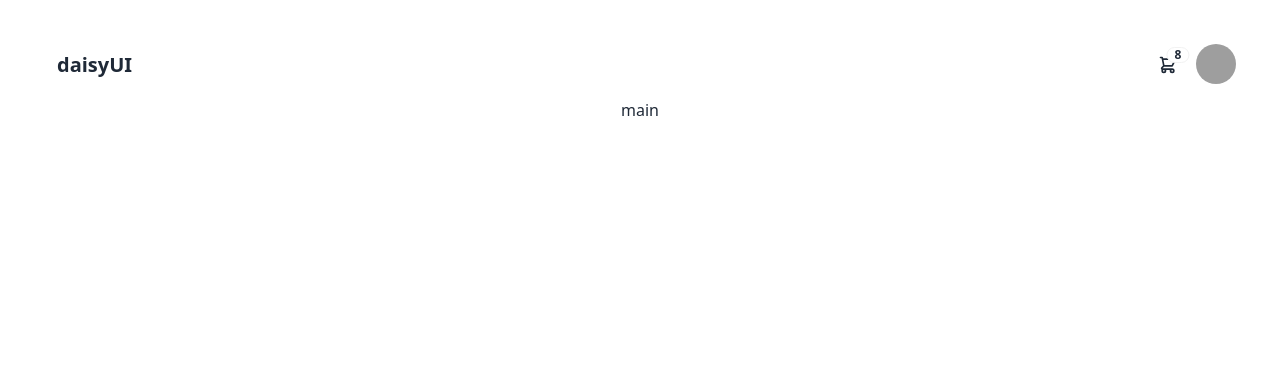
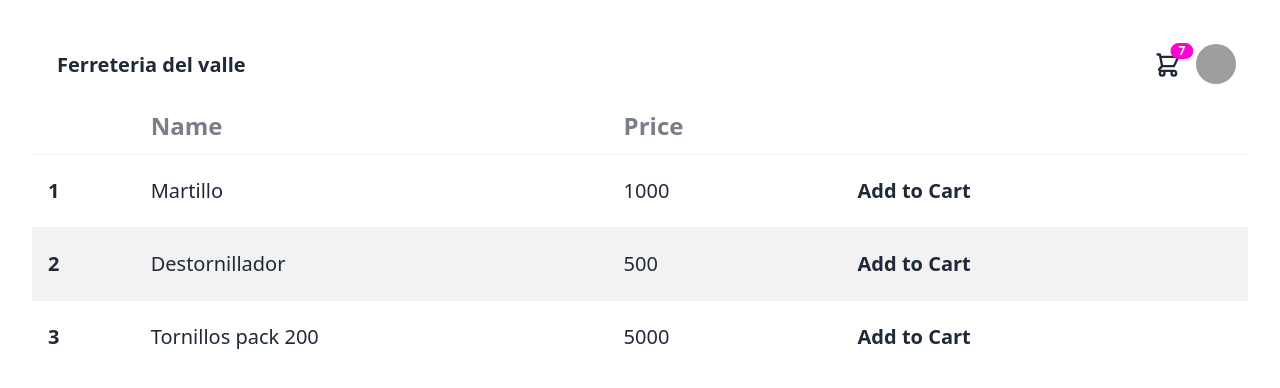
Before and after one commit to bulfonjf/PreEntrega1Bulfon, a React (Vite) app: page / in a window 1280 px wide. Shown: the top 388 px of the page. Built offline with nearby package versions, Linux system fonts and the light colour scheme; grey boxes are pictures that could not be loaded.

Commit message:
Add table with products

```diff
--- a/src/App.tsx
+++ b/src/App.tsx
@@ -1,11 +1,16 @@
 import "./App.css";
 import NavBar from "./components/NavBar";
+import ItemListContainer from "./components/ItemListContainer";
 
 function App() {
   return (
     <>
-      <NavBar />
-      <main>main</main>
+      <div className="container mx-auto">
+        <NavBar />
+      </div>
+      <div className="container mx-auto">
+        <ItemListContainer />
+      </div>
     </>
   );
 }
--- /dev/null
+++ b/src/components/AddToCart.tsx
@@ -0,0 +1,21 @@
+interface Props {
+  name: string;
+  price: number;
+}
+
+function handleClick(name: string, price: number) {
+  alert(`agregaste ${name} $${price}`);
+}
+
+export default function AddToCart({ name, price }: Props) {
+  return (
+    <>
+      <button
+        className="btn btn-ghost btn-xl text-xl"
+        onClick={() => handleClick(name, price)}
+      >
+        Add to Cart
+      </button>
+    </>
+  );
+}
--- /dev/null
+++ b/src/components/CartWidget.tsx
@@ -0,0 +1,44 @@
+interface Props {
+  count: number;
+  subtotal: number;
+}
+
+export default function CartWidget({ count, subtotal }: Props) {
+  return (
+    <div className="dropdown dropdown-end">
+      <div tabIndex={0} role="button" className="btn btn-ghost btn-circle">
+        <div className="indicator">
+          <svg
+            xmlns="http://www.w3.org/2000/svg"
+            className="h-7 w-7"
+            fill="none"
+            viewBox="0 0 24 24"
+            stroke="currentColor"
+          >
+            <path
+              strokeLinecap="round"
+              strokeLinejoin="round"
+              strokeWidth="2"
+              d="M3 3h2l.4 2M7 13h10l4-8H5.4M7 13L5.4 5M7 13l-2.293 2.293c-.63.63-.184 1.707.707 1.707H17m0 0a2 2 0 100 4 2 2 0 000-4zm-8 2a2 2 0 11-4 0 2 2 0 014 0z"
+            />
+          </svg>
+          <span className="badge badge-sm indicator-item badge-secondary">
+            {count}
+          </span>
+        </div>
+      </div>
+      <div
+        tabIndex={0}
+        className="mt-3 z-[1] card card-compact dropdown-content w-52 bg-base-100 shadow"
+      >
+        <div className="card-body">
+          <span className="font-bold text-lg">{count} Items</span>
+          <span className="text-info">Subtotal: {subtotal}</span>
+          <div className="card-actions">
+            <button className="btn btn-primary btn-block">View cart</button>
+          </div>
+        </div>
+      </div>
+    </div>
+  );
+}
--- /dev/null
+++ b/src/components/ItemListContainer.tsx
@@ -0,0 +1,50 @@
+import AddToCart from "./AddToCart";
+
+export default function ItemListContainer() {
+  return (
+    <>
+      <div className="overflow-x-auto">
+        <table className="table table-zebra text-xl">
+          {/* head */}
+          <thead className="text-2xl">
+            <tr>
+              <th></th>
+              <th>Name</th>
+              <th>Price</th>
+              <th></th>
+            </tr>
+          </thead>
+          <tbody>
+            {/* row 1 */}
+            <tr>
+              <th>1</th>
+              <td>Martillo</td>
+              <td>1000</td>
+              <td>
+                <AddToCart name={"Martillo"} price={1000} />
+              </td>
+            </tr>
+            {/* row 2 */}
+            <tr>
+              <th>2</th>
+              <td>Destornillador</td>
+              <td>500</td>
+              <td>
+                <AddToCart name={"Destornillador"} price={500} />
+              </td>
+            </tr>
+            {/* row 3 */}
+            <tr>
+              <th>3</th>
+              <td>Tornillos pack 200</td>
+              <td>5000</td>
+              <td>
+                <AddToCart name={"Tornillos pack 200"} price={5000} />
+              </td>
+            </tr>
+          </tbody>
+        </table>
+      </div>{" "}
+    </>
+  );
+}
--- a/src/components/NavBar.tsx
+++ b/src/components/NavBar.tsx
@@ -1,43 +1,13 @@
+import CartWidget from "./CartWidget";
+
 export default function NavBar() {
   return (
     <div className="navbar bg-base-100">
       <div className="flex-1">
-        <a className="btn btn-ghost text-xl">daisyUI</a>
+        <a className="btn btn-ghost text-xl">Ferreteria del valle</a>
       </div>
       <div className="flex-none">
-        <div className="dropdown dropdown-end">
-          <div tabIndex={0} role="button" className="btn btn-ghost btn-circle">
-            <div className="indicator">
-              <svg
-                xmlns="http://www.w3.org/2000/svg"
-                className="h-5 w-5"
-                fill="none"
-                viewBox="0 0 24 24"
-                stroke="currentColor"
-              >
-                <path
-                  strokeLinecap="round"
-                  strokeLinejoin="round"
-                  strokeWidth="2"
-                  d="M3 3h2l.4 2M7 13h10l4-8H5.4M7 13L5.4 5M7 13l-2.293 2.293c-.63.63-.184 1.707.707 1.707H17m0 0a2 2 0 100 4 2 2 0 000-4zm-8 2a2 2 0 11-4 0 2 2 0 014 0z"
-                />
-              </svg>
-              <span className="badge badge-sm indicator-item">8</span>
-            </div>
-          </div>
-          <div
-            tabIndex={0}
-            className="mt-3 z-[1] card card-compact dropdown-content w-52 bg-base-100 shadow"
-          >
-            <div className="card-body">
-              <span className="font-bold text-lg">8 Items</span>
-              <span className="text-info">Subtotal: $999</span>
-              <div className="card-actions">
-                <button className="btn btn-primary btn-block">View cart</button>
-              </div>
-            </div>
-          </div>
-        </div>
+        <CartWidget count={7} subtotal={100} />
         <div className="dropdown dropdown-end">
           <div
             tabIndex={0}
```
Also changed, not shown: src/components/Cart.tsx (deleted).
